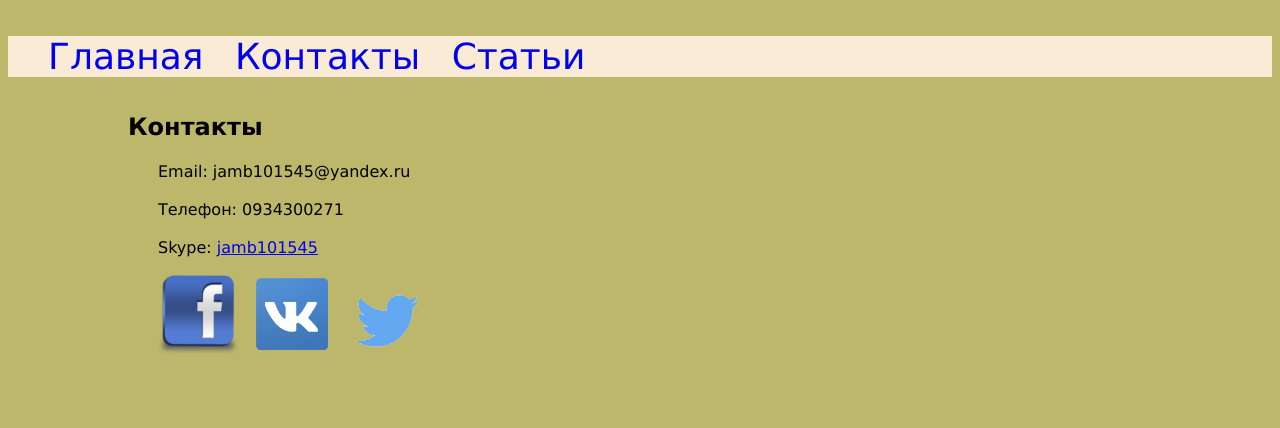
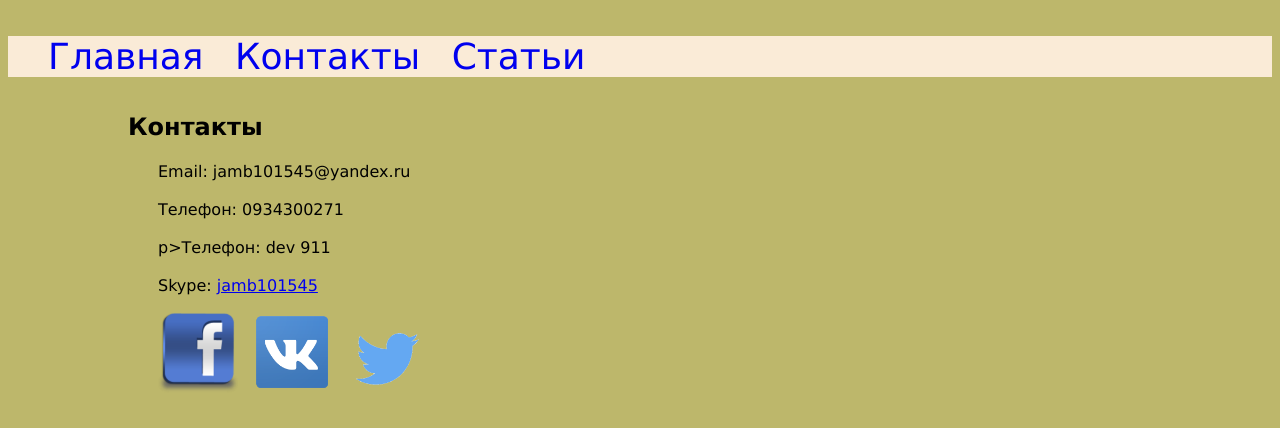
Before and after one commit to jamb101545/test_site, a website: page contact.html in a window 1280 px wide. Drawn offline with Linux system fonts and the light colour scheme.

Commit message:
add tel dev

```diff
--- a/contact.html
+++ b/contact.html
@@ -39,6 +39,7 @@
 
     <p>Email: jamb101545@yandex.ru</p>
     <p>Телефон: 0934300271</p>
+    p>Телефон: dev 911</p>
     <p>Skype: <a href="skype:jamb101545?call">jamb101545</a>    </p>
     <a href="https://www.facebook.com" target="_blank"><img class="soc_img" src="img/facebook.png" title="У меня нет соц сетией"></a>
     <a href="https://vk.com/" target="_blank"> <img class="soc_img" src="img/unnamed.png" title="У меня нет соц сетией"></a>
```
